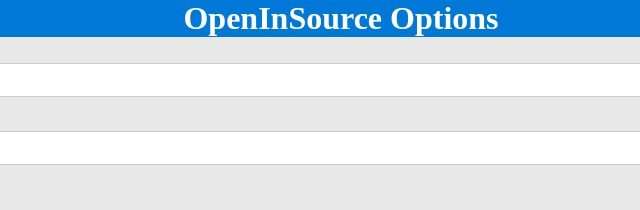
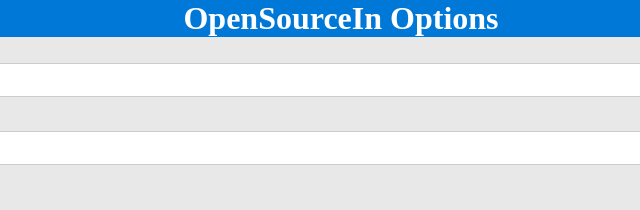
Before and after one commit to david-risney/OpenIn, a website with bundled scripts: page src/options/options.html in a window 1280 px wide. Both pictures are taken after typing "Sample", "Sample" into the empty fields and a click on the button "Add Project". Shown: the top 210 px of the page, 299-939 px from the left. Built offline with nearby package versions, Linux system fonts and the light colour scheme; some packages are replaced by stand-ins of ours.

Commit message:
Fix dumb naming mistake

```diff
--- a/src/options/options.html
+++ b/src/options/options.html
@@ -1,7 +1,7 @@
 <!DOCTYPE html>
 <html>
 <head>
-  <title>OpenInSource Options</title>
+  <title>OpenSourceIn Options</title>
   <link rel="stylesheet" href="options.css">
   <template id="project-template">
     <li>
@@ -20,7 +20,7 @@
   </template>
 </head>
 <body>
-  <h1>OpenInSource Options</h1>
+  <h1>OpenSourceIn Options</h1>
 
   <section id="general-options">
     <label for="default-local-path">Default Local Path:</label>
--- a/src/options/options.js
+++ b/src/options/options.js
@@ -15,7 +15,7 @@
 
     const h1 = document.getElementsByTagName("h1")[0];
     h1.textContent = "Saving...";
-    setTimeout(() => { h1.textContent = "OpenInSource Options"; }, 1000);
+    setTimeout(() => { h1.textContent = "OpenSourceIn Options"; }, 1000);
 
     await setSettings({ defaultLocalPath, customUrlTemplate, projects, autoOpenSingleFile });
 }
```
